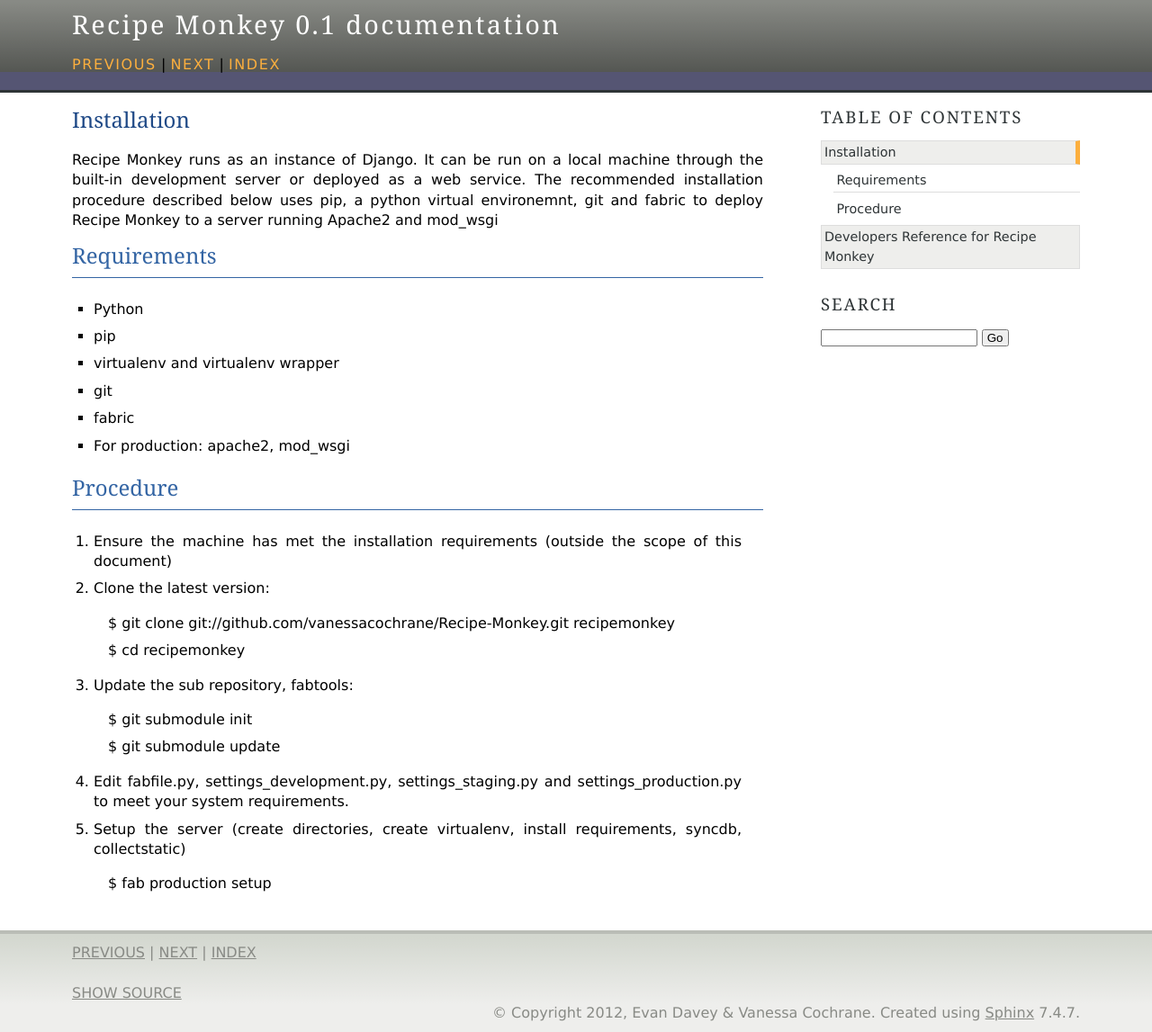
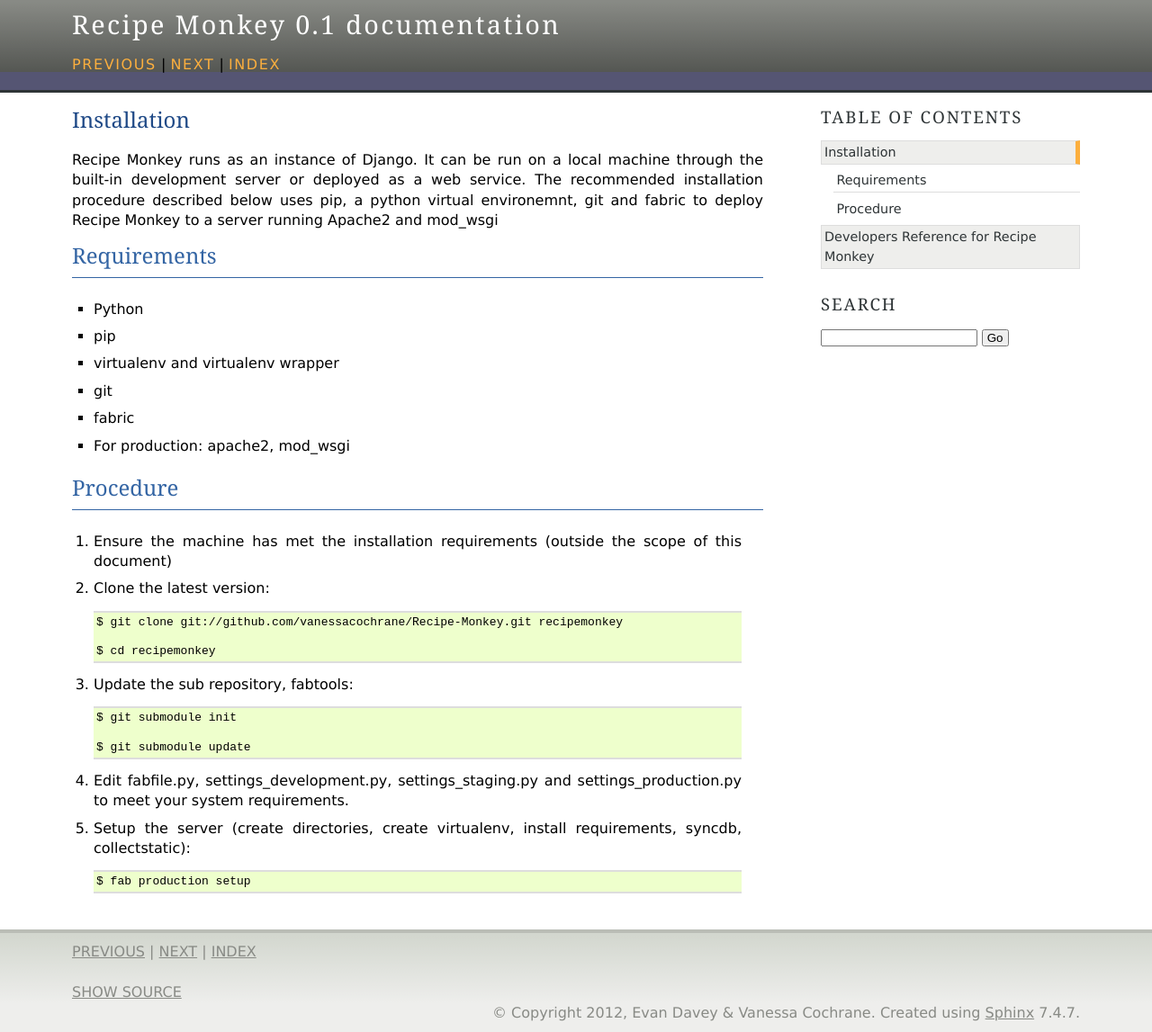
Before and after one commit to vanessacochrane/Recipe-Monkey, a Sphinx documentation site: the page built from docs/installation.rst, in a window 1280 px wide. Shown: the whole page at 90% size. Built offline with Sphinx 7.4.7, drawn with Linux system fonts in a browser that asks for light colours.

Commit message:
updates documentation

```diff
--- a/docs/installation.rst
+++ b/docs/installation.rst
@@ -18,13 +18,13 @@
 
 1. Ensure the machine has met the installation requirements (outside the scope of this document)
 
-2. Clone the latest version:
+2. Clone the latest version::
 
 	$ git clone git://github.com/vanessacochrane/Recipe-Monkey.git recipemonkey
 
 	$ cd recipemonkey
 
-3. Update the sub repository, fabtools:
+3. Update the sub repository, fabtools::
 
 	$ git submodule init
 
@@ -32,6 +32,6 @@
 
 4. Edit fabfile.py, settings_development.py, settings_staging.py and settings_production.py to meet your system requirements.
 
-5. Setup the server (create directories, create virtualenv, install requirements, syncdb, collectstatic)
+5. Setup the server (create directories, create virtualenv, install requirements, syncdb, collectstatic)::
 
 	$ fab production setup
```
